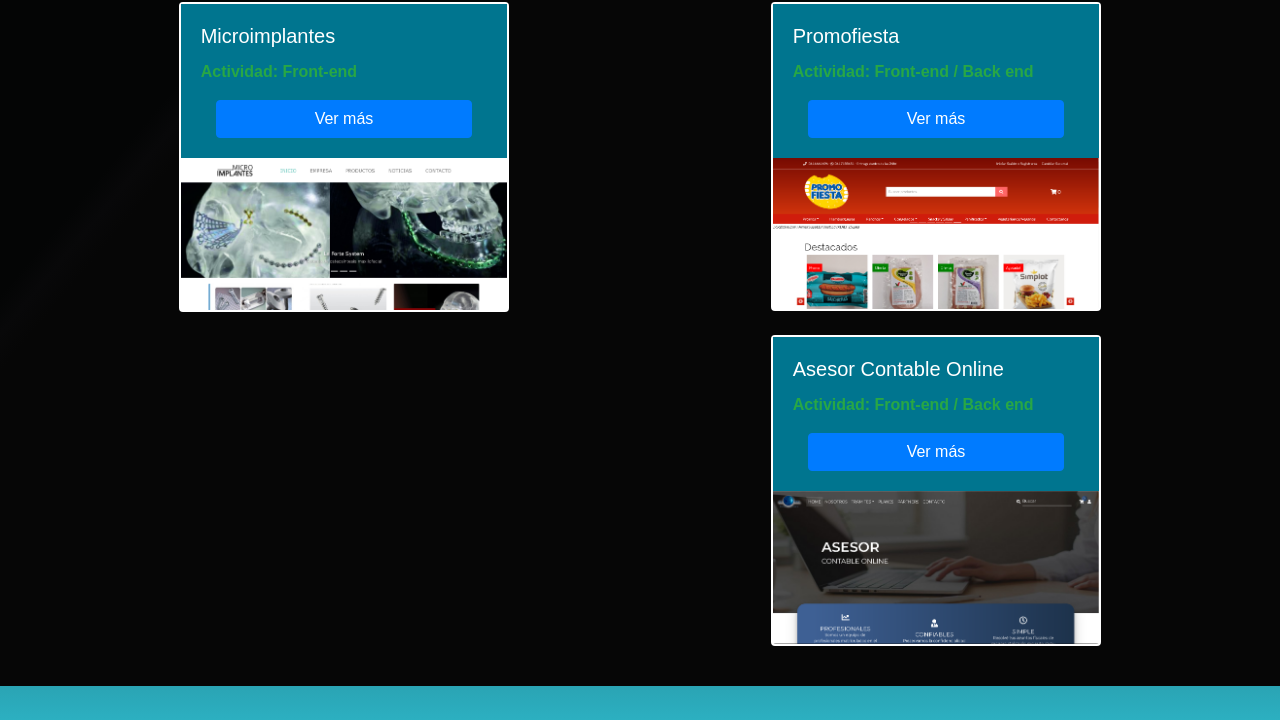
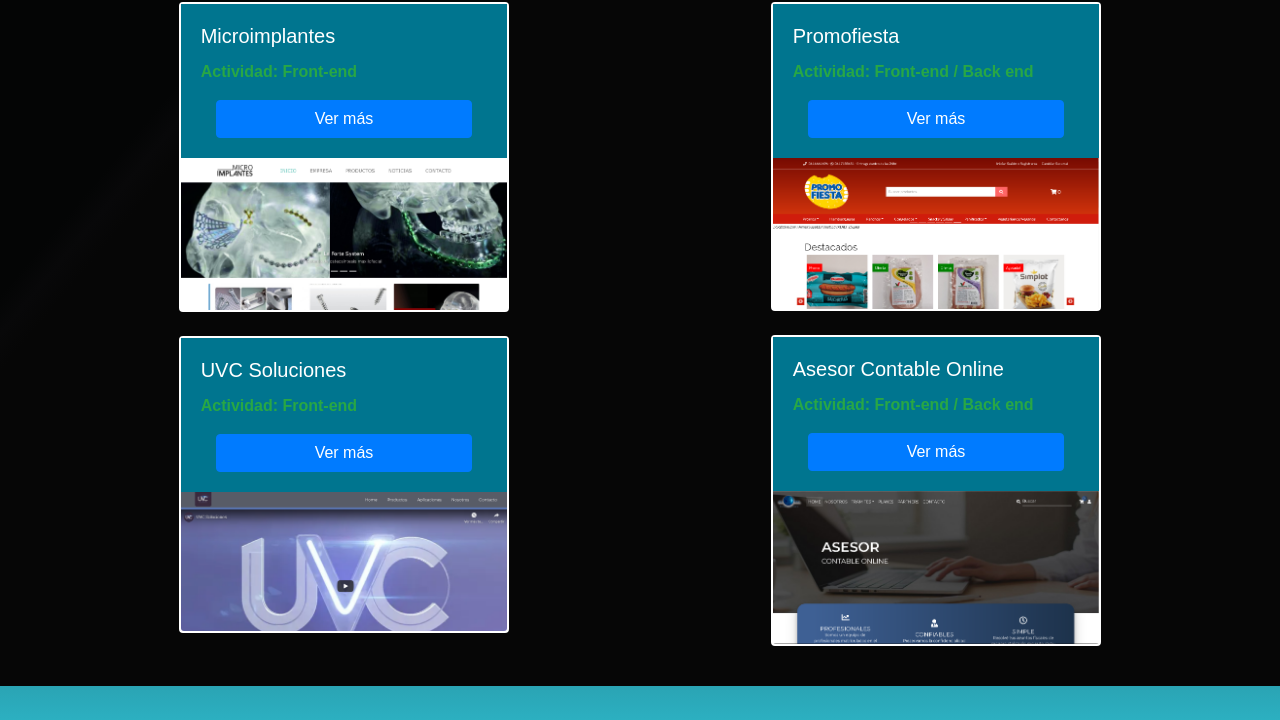
Before and after one commit to DavidLZisele/portfolio2, a plain HTML site: page index.html in a window 1280 px wide. Shown: the part 1403-2123 px from the top of the page. Drawn offline with nearby package versions, Linux system fonts and the light colour scheme.

Commit message:
agregado uvc soluciones

```diff
--- a/index.html
+++ b/index.html
@@ -287,6 +287,23 @@
 
                               </div>
                         </div>
+                        <div>
+                          <div class="card col-12 col-md-6 col-lg-10 col-xl-8 mx-auto my-4 p-0 border-0 rounded" style="border:solid 2px white !important;">
+                            <div class="card-body" style="background-color:#00758f;">
+                              <h5 class="card-title ">UVC Soluciones</h5>
+                                  <p class="text-success" style="font-weight: 600;">
+                                    Actividad: Front-end
+                                </p>
+                               <div class="col-12">
+                                 <a target="_blank" href="https://uvcsoluciones.com/" class="btn btn-primary w-100">Ver más</a>
+                               </div>
+                            </div>
+                            <a target="_blank" href="https://uvcsoluciones.com/">
+                              <img src="img/uvc.png" class="card-img-bottom" alt="...">
+                            </a>
+
+                          </div>
+                    </div>
                       </div>
                       <div class="col-12 col-lg-6 px-lg-5">
                         <h5 class="bg-title text-uppercase rounded-pill p-2 text-center">
```
Also changed, not shown: img/uvc.png (added).
